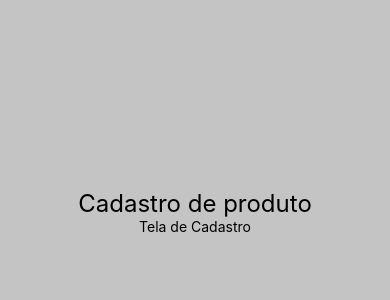
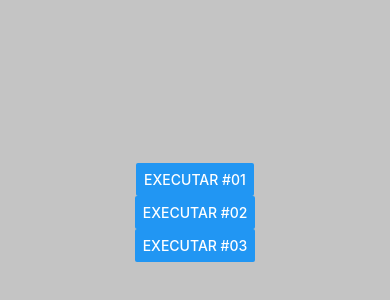
Before and after one commit to hericklima22/aprendendo-react-native, a React Native app in the folder exercicios/: screen / in a window 390 px wide. Shown: the part 210-510 px from the top of the page. Built offline with nearby package versions, Linux system fonts and the light colour scheme.

Commit message:
aula 28 feita: adicionando botoes

```diff
--- a/exercicios/src/App.js
+++ b/exercicios/src/App.js
@@ -5,11 +5,15 @@
 // import Primeiro from './components/Primeiro'
 // import CompPadrao, {Comp1, Comp2} from './components/Multi'
 // import Random from './components/Aleatorio'
-import Titulo from './components/Titulo'
+// import Titulo from './components/Titulo'
+import Botao from './components/Botao'
+
 
 export default () => (
   <View style={style.App}>
-    <Titulo principal="Cadastro de produto" secundario="Tela de Cadastro" />
+    <Botao />
+
+    {/* <Titulo principal="Cadastro de produto" secundario="Tela de Cadastro" /> */}
 
 
     {/* <Random min={1} max={60} />
@@ -23,7 +27,7 @@
     <Comp2 />
     <Primeiro /> */}
   </View>
-);
+)
 
 const style = StyleSheet.create({
   App: {
--- /dev/null
+++ b/exercicios/src/components/Botao.js
@@ -0,0 +1,30 @@
+import React from 'react'
+import { Button } from 'react-native'
+
+export default props => {
+    function executar() {
+        console.warn('Exec 01')
+    }
+
+    return (
+        <>
+            <Button
+                title="Executar #01"
+                onPress={executar}
+            />
+
+            <Button
+                title="Executar #02"
+                onPress={function() {
+                    console.warn("Exec 02")
+                }}
+            />
+            <Button
+                title="Executar #03"
+                onPress={() => {
+                    console.warn("Exec 03")
+                }}
+            />
+        </>
+    )
+}
```
